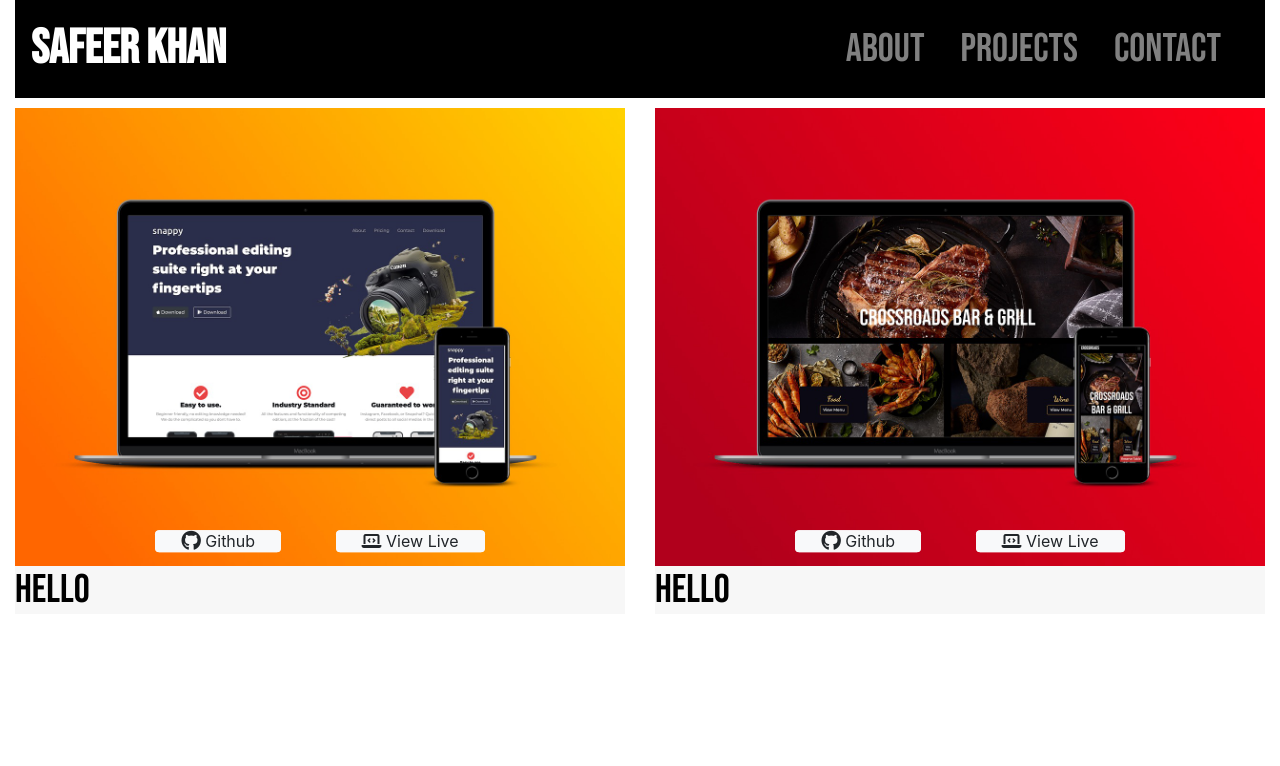
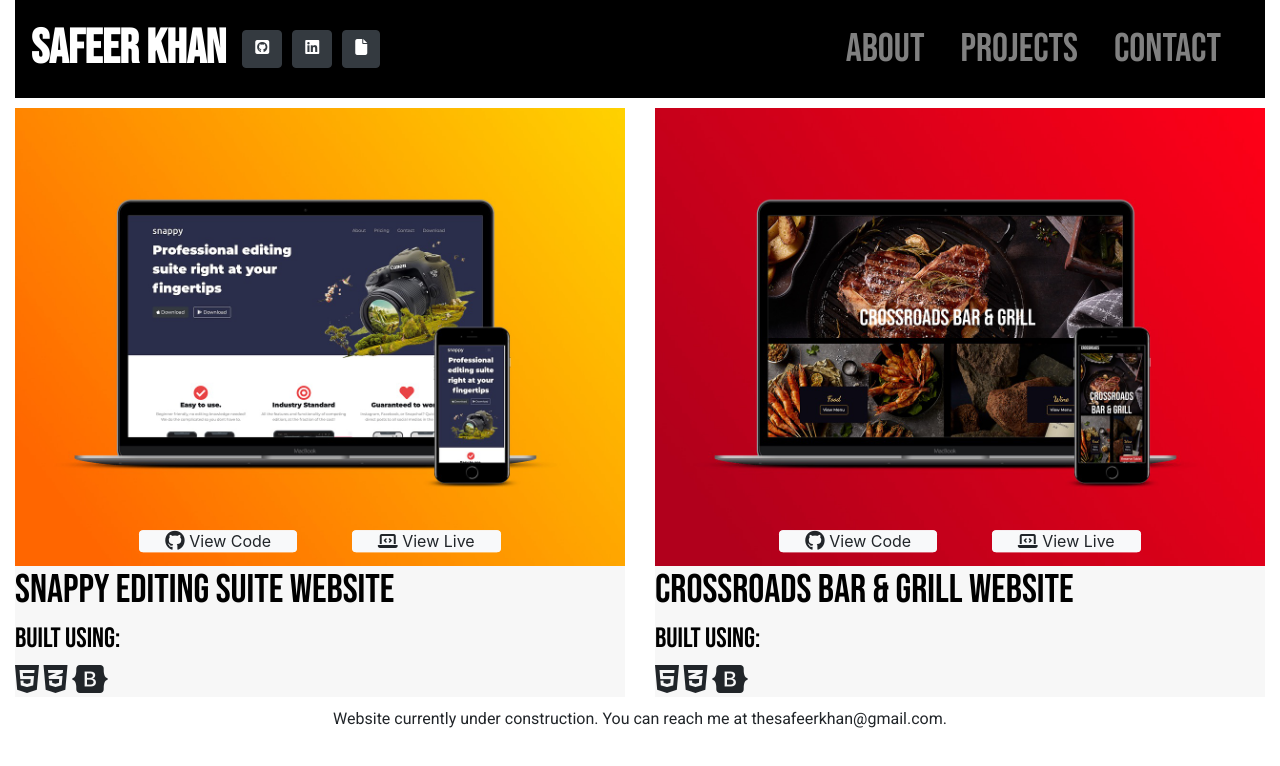
Before and after one commit to thesafeerkhan/safeerkhan-portfolio-old, a plain HTML site: page index.html in a window 1280 px wide. Drawn offline with nearby package versions, Linux system fonts and the light colour scheme.

Commit message:
Added Contact Links at NavBar

```diff
--- a/index.html
+++ b/index.html
@@ -3,7 +3,7 @@
 	<head>
 		<meta charset="UTF-8" />
 		<meta name="viewport" content="width=device-width, initial-scale=1.0" />
-		<title>Document</title>
+		<title>Safeer Khan's Portoflio</title>
 		<!-- Bootstrap Style -->
 		<link
 			rel="stylesheet"
@@ -15,13 +15,16 @@
 
 		<!-- Google and Fontawesome -->
 		<script src="https://kit.fontawesome.com/db92eae0af.js" crossorigin="anonymous"></script>
-		<link href="https://fonts.googleapis.com/css2?family=Bebas+Neue&display=swap" rel="stylesheet" />
+		<link href="https://fonts.googleapis.com/css2?family=Bebas+Neue&family=Roboto:wght@400;500&display=swap" rel="stylesheet">
 	</head>
 	<body>
 		<div class="container-fluid">
 			<!-- Nav Bar -->
 			<nav class="navbar navbar-expand-lg navbar-dark">
-				<a class="navbar-brand" href="#featured-section">Safeer Khan</a>
+				<a class="navbar-brand" href="#featured-section"> Safeer Khan </a>
+				<a class="btn btn-dark brand-link" href="https://github.com/thesafeerkhan" role="button"><i class="fab fa-github-square "></i></a>
+				<a class="btn btn-dark brand-link" href="https://linkedin.com/in/thesafeerkhan" role="button"><i class="fab fa-linkedin "></i></a>
+				<a class="btn btn-dark brand-link" href="files/Safeer_Khan_Resume.pdf" role="button"><i class="fas fa-file "></i></a>
 				<button class="navbar-toggler" type="button" data-toggle="collapse" data-target="#navbarTogglerDemo01" aria-controls="navbarTogglerDemo01" aria-expanded="false" aria-label="Toggle navigation">
 					<span class="navbar-toggler-icon"></span>
 				</button>
@@ -41,32 +44,44 @@
 						<div class="image-container">
 							<img src="images/snappy.jpg" alt="" />
 							<div class="project-links">
-								<a class="btn btn-light" href="https://github.com/thesafeerkhan/Snappy-Website-Design" role="button"><i class="fab fa-github fa-lg"></i> Github</a>
+								<a class="btn btn-light" href="https://github.com/thesafeerkhan/Snappy-Website-Design" role="button"><i class="fab fa-github fa-lg"></i> View Code</a>
 								<a class="btn btn-light" href="https://thesafeerkhan.github.io/Snappy-Website-Design/" role="button"><i class="fas fa-laptop-code"></i></i> View Live</a>
 							</div>
 						</div>
 						<div class="project-summary">
-							<h1>Hello</h1>
+							<h1>Snappy Editing Suite Website</h1>
+							<div class="tech-icons">
+								<h3>Built Using:</h3>
+								<i class="fab fa-html5 fa-2x"></i>
+								<i class="fab fa-css3-alt fa-2x"></i>
+								<i class="fab fa-bootstrap fa-2x"></i>
+							</div>
 						</div>
 					</div>
 					<div class="col-lg-6">
 						<div class="image-container">
 							<img src="images/crossroads.jpg" alt="" />
 							<div class="project-links">
-								<a class="btn btn-light" href="https://github.com/thesafeerkhan/Crossroads-Restaurant-Website" role="button"><i class="fab fa-github fa-lg"></i> Github</a>
+								<a class="btn btn-light" href="https://github.com/thesafeerkhan/Crossroads-Restaurant-Website" role="button"><i class="fab fa-github fa-lg"></i> View Code</a>
 							<a class="btn btn-light" href="https://thesafeerkhan.github.io/Crossroads-Restaurant-Website/" role="button"><i class="fas fa-laptop-code"></i></i> View Live</a>
 							</div>
 						</div>
 						<div class="project-summary">
-							<h1>Hello</h1>
+							<h1>Crossroads Bar & Grill Website</h1>
+							<div class="tech-icons">
+								<h3>Built Using:</h3>
+								<i class="fab fa-html5 fa-2x"></i>
+								<i class="fab fa-css3-alt fa-2x"></i>
+								<i class="fab fa-bootstrap fa-2x"></i>
+							</div>
 						</div>
 					</div>
 				</div>
 			</div>
 
 			<!-- About -->
-			<div id="about">
-
+			<div id="contact">
+				<p>Website currently under construction. You can reach me at thesafeerkhan@gmail.com. </p>
 			</div>
 		</div>
 		<!-- Bootstrap -->
--- a/styles.css
+++ b/styles.css
@@ -4,9 +4,15 @@ body {
 	height: 100%;
 }
 
-h1 {
+h1,
+h2,
+h3 {
 	font-family: "Bebas Neue", cursive;
 	color: black;
+}
+
+p {
+	font-family: "Roboto", sans-serif;
 }
 
 /* Flex Elements */
@@ -38,7 +44,11 @@ h1 {
 	margin-right: 20px;
 }
 
-/* Other */
+.brand-link {
+	margin-right: 10px;
+}
+
+/* Featured Project Section */
 
 .image-container {
 	position: relative;
@@ -79,3 +89,9 @@ img {
 	background-color: #f7f7f7;
 	text-align: left;
 }
+
+/* Contact Section */
+#contact {
+	text-align: center;
+	padding: 10px 0%;
+}
```
Also changed, not shown: 1 other file.
